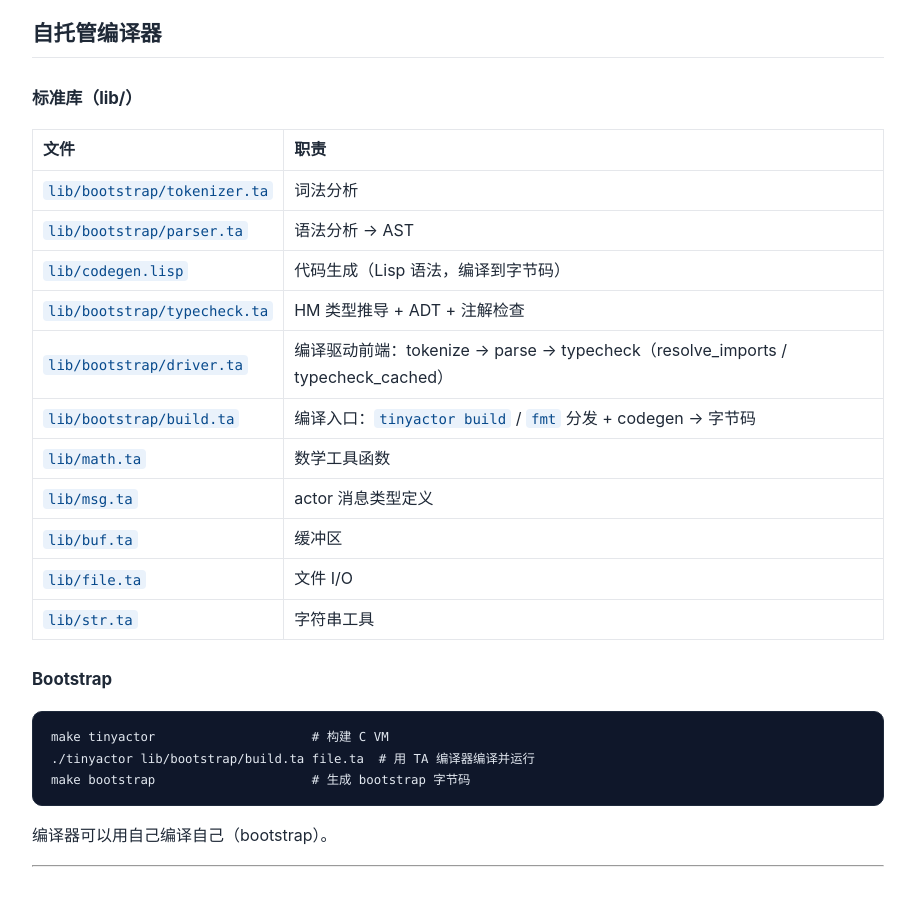
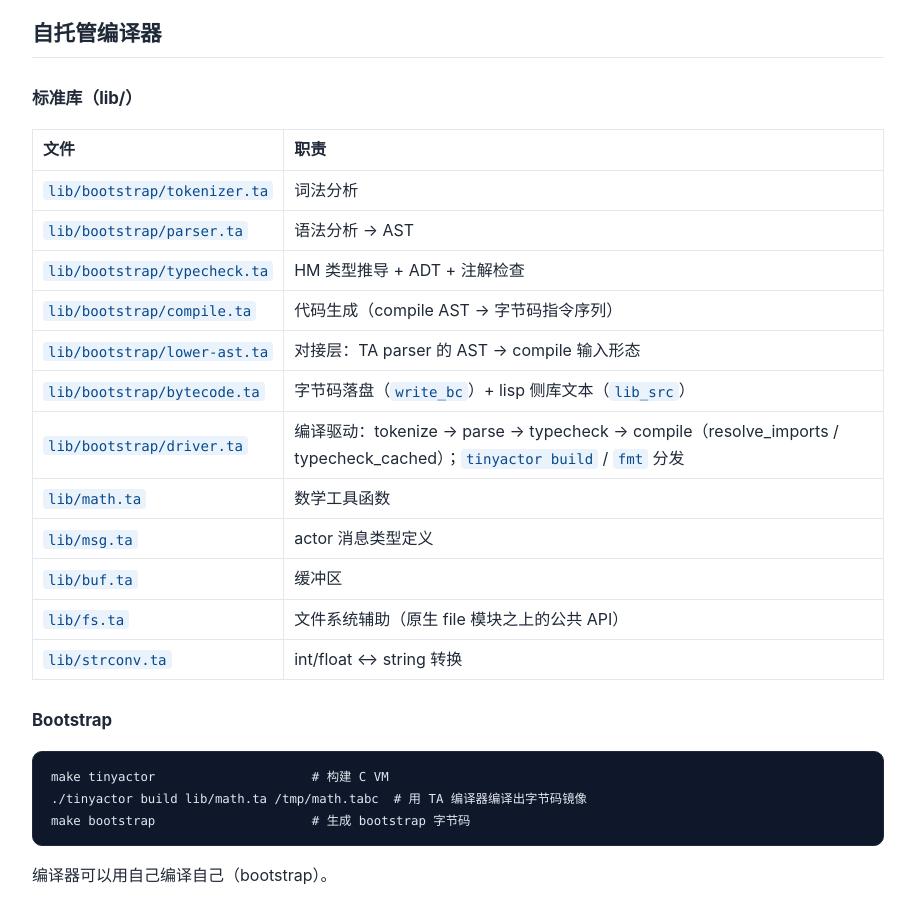
Before and after one commit to tiancaiamao/tinyactor, a Jekyll site: the page built from docs/ta-language-spec.md, in a window 1280 px wide and 900 px high, scrolled down 19965 px. Shown: the whole window, without its empty margins (182-1097 px from the left). Built offline with Jekyll 4.4.1, drawn with Linux system fonts in a browser that asks for light colours; our own code applies the rules of GitHub Pages for plain Markdown files.

Commit message:
docs(spec): 标准库表更新为现状——删 lib/codegen.lisp 等已不存在条目 (#287)
「标准库（lib/）」表还列着已删除的 lib/codegen.lisp / lib/bootstrap/
build.ta / lib/file.ta / lib/str.ta。按现状更新：代码生成 = compile.ta
（lower-ast.ta 对接 + bytecode.ta 落盘），build/fmt 分发在 driver.ta，
文件/字符串辅助 = fs.ta / strconv.ta；Bootstrap 示例块里的过期命令
换成可跑的 'tinyactor build' 形态（命令已实测）。

注：正文仍有 3 处叙述性提及 lib/bootstrap/codegen.ta 路径（行 5/271/
727 附近的历史叙事），属另一处文档债，不在本 commit 范围。

Signed-off-by: tiancaiamao <tiancaiamao@gmail.com>

````diff
--- a/docs/ta-language-spec.md
+++ b/docs/ta-language-spec.md
@@ -823,21 +823,22 @@ typecheck 要求列表字面量的**所有元素类型互相统一**，异构列
 |------|------|
 | `lib/bootstrap/tokenizer.ta` | 词法分析 |
 | `lib/bootstrap/parser.ta` | 语法分析 → AST |
-| `lib/codegen.lisp` | 代码生成（Lisp 语法，编译到字节码） |
 | `lib/bootstrap/typecheck.ta` | HM 类型推导 + ADT + 注解检查 |
-| `lib/bootstrap/driver.ta` | 编译驱动前端：tokenize → parse → typecheck（resolve_imports / typecheck_cached） |
-| `lib/bootstrap/build.ta` | 编译入口：`tinyactor build` / `fmt` 分发 + codegen → 字节码 |
+| `lib/bootstrap/compile.ta` | 代码生成（compile AST → 字节码指令序列） |
+| `lib/bootstrap/lower-ast.ta` | 对接层：TA parser 的 AST → compile 输入形态 |
+| `lib/bootstrap/bytecode.ta` | 字节码落盘（`write_bc`）+ lisp 侧库文本（`lib_src`） |
+| `lib/bootstrap/driver.ta` | 编译驱动：tokenize → parse → typecheck → compile（resolve_imports / typecheck_cached）；`tinyactor build` / `fmt` 分发 |
 | `lib/math.ta` | 数学工具函数 |
 | `lib/msg.ta` | actor 消息类型定义 |
 | `lib/buf.ta` | 缓冲区 |
-| `lib/file.ta` | 文件 I/O |
-| `lib/str.ta` | 字符串工具 |
+| `lib/fs.ta` | 文件系统辅助（原生 file 模块之上的公共 API） |
+| `lib/strconv.ta` | int/float ↔ string 转换 |
 
 ### Bootstrap
 
 ```bash
 make tinyactor                     # 构建 C VM
-./tinyactor lib/bootstrap/build.ta file.ta  # 用 TA 编译器编译并运行
+./tinyactor build lib/math.ta /tmp/math.tabc  # 用 TA 编译器编译出字节码镜像
 make bootstrap                     # 生成 bootstrap 字节码
 ```
 
````
